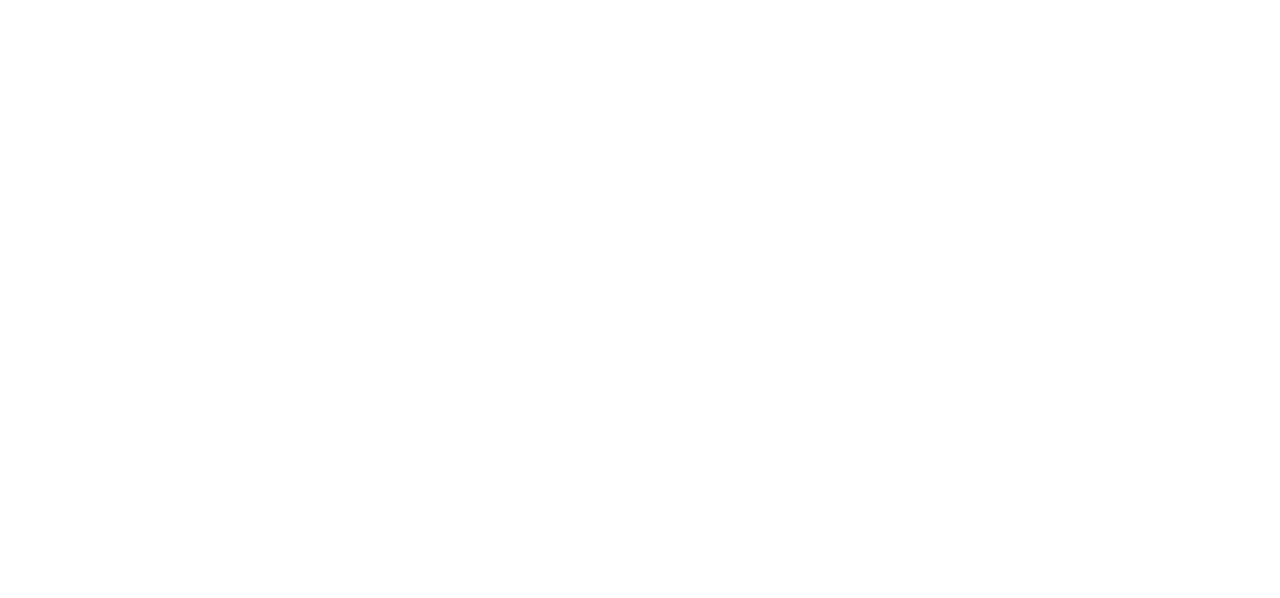
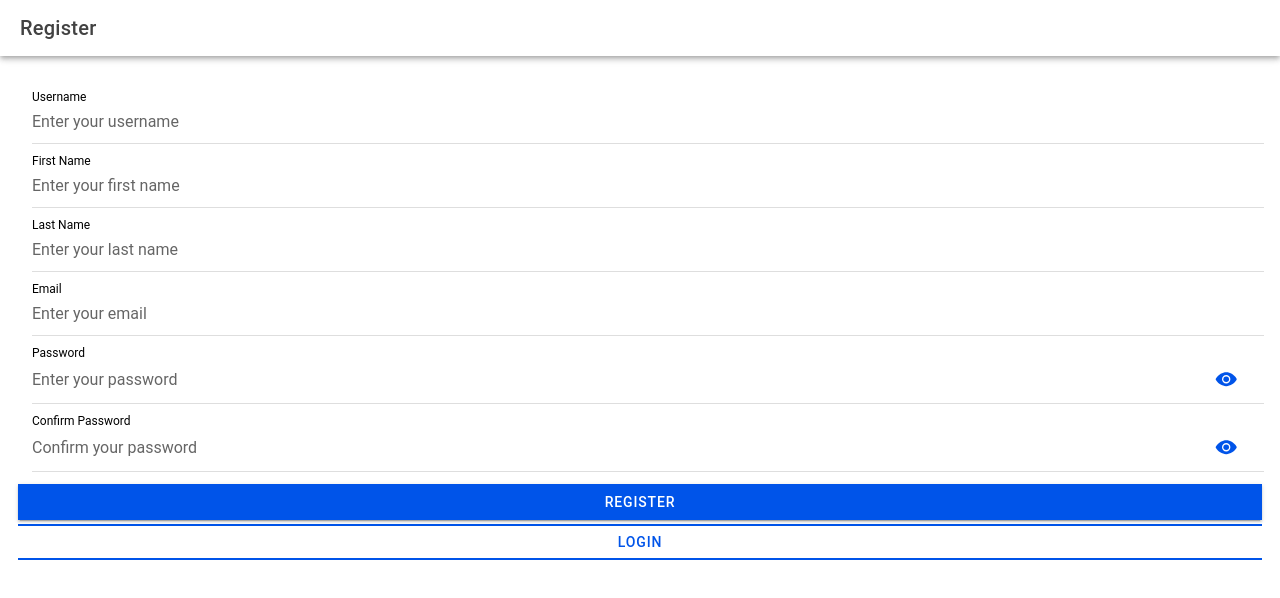
Before and after one commit to JustJhong609/it35-lab, a React (Vite) app: page /register in a window 1280 px wide. Shown: the top 598 px of the page. Built offline with nearby package versions, Linux system fonts and the light colour scheme.

Commit message:
Added a popup (alert dialog)

```diff
--- a/src/App.tsx
+++ b/src/App.tsx
@@ -33,6 +33,7 @@ import '@ionic/react/css/palettes/dark.system.css';
 import './theme/variables.css';
 import Login from './pages/Login';
 import Menu from './pages/Menu';
+import Register from './pages/Register';
 
 setupIonicReact();
 
@@ -41,6 +42,7 @@ const App: React.FC = () => (
     <IonReactRouter>
       <IonRouterOutlet>
       <Route exact path="/it35-lab" component={Login} />
+      <Route exact path="/register" component={Register} />
       <Route path="/it35-lab/app" component={Menu} />
         </IonRouterOutlet>
     </IonReactRouter>
--- a/src/pages/Login.tsx
+++ b/src/pages/Login.tsx
@@ -9,19 +9,19 @@ import {
   IonTitle,
   IonToolbar,
   useIonRouter,
-  IonIcon
-} from '@ionic/react';
-import { eye, eyeOff } from 'ionicons/icons';
-import { useState } from 'react';
+  IonIcon,
+} from "@ionic/react";
+import { eye, eyeOff } from "ionicons/icons";
+import { useState } from "react";
 
 const Login: React.FC = () => {
   const navigation = useIonRouter();
-  const [email, setEmail] = useState('');
-  const [password, setPassword] = useState('');
+  const [email, setEmail] = useState("");
+  const [password, setPassword] = useState("");
   const [showPassword, setShowPassword] = useState(false);
 
   const doLogin = () => {
-    navigation.push('/it35-lab/app', 'forward', 'replace');
+    navigation.push("/it35-lab/app", "forward", "replace");
   };
 
   return (
@@ -49,7 +49,7 @@ const Login: React.FC = () => {
           <IonItem className="input-field">
             <IonLabel position="stacked">Password</IonLabel>
             <IonInput
-              type={showPassword ? 'text' : 'password'}
+              type={showPassword ? "text" : "password"}
               placeholder="Enter your password"
               value={password}
               onIonInput={(e) => setPassword(e.detail.value!)}
@@ -67,9 +67,14 @@ const Login: React.FC = () => {
           <IonButton expand="full" className="login-btn" onClick={doLogin}>
             Login
           </IonButton>
-
           <p className="register-link">
-            Way account? Hala Lupad <a href="it35-lab/register">Sign up</a>
+            Way account? Hala Lupad{" "}
+            <span
+              style={{ color: "blue", cursor: "pointer", fontWeight: "bold" }}
+              onClick={() => navigation.push("/register", "forward")}
+            >
+              Sign up
+            </span>
           </p>
         </div>
       </IonContent>
--- a/src/pages/Register.tsx
+++ b/src/pages/Register.tsx
@@ -1,45 +1,158 @@
 import {
   IonButton,
-    IonButtons,
   IonContent,
   IonHeader,
   IonInput,
   IonInputPasswordToggle,
   IonItem,
   IonList,
-      IonMenuButton,
   IonPage,
   IonTitle,
-      IonToolbar
+  IonToolbar,
+  IonLabel,
+  IonText,
+  IonAlert,
+  useIonRouter
 } from '@ionic/react';
+import { useState } from 'react';
 
 const Register: React.FC = () => {
+const navigation = useIonRouter(); // Ionic Router for navigation
+
+// State to manage form inputs
+const [username, setUsername] = useState('');
+const [firstName, setFirstName] = useState('');
+const [lastName, setLastName] = useState('');
+const [email, setEmail] = useState('');
+const [password, setPassword] = useState('');
+const [confirmPassword, setConfirmPassword] = useState('');
+
+// State for error messages
+const [error, setError] = useState('');
+
+// State for success alert
+const [showSuccessAlert, setShowSuccessAlert] = useState(false);
+
+// Function to handle form submission
+const handleRegister = () => {
+  if (!username || !firstName || !lastName || !email || !password || !confirmPassword) {
+    setError('All fields are required.');
+    return;
+  }
+
+  if (password !== confirmPassword) {
+    setError('Passwords do not match.');
+    return;
+  }
+
+  setError(''); // Clear errors if validation passes
+
+  // Show success alert
+  setShowSuccessAlert(true);
+};
+
+// Function to handle success alert dismissal and redirect to home page
+const handleSuccessDismiss = () => {
+  setShowSuccessAlert(false);
+  navigation.push('/it35-lab', 'root'); // Redirect to home page
+};
 
 return (
   <IonPage>
+    {/* Header Section */}
     <IonHeader>
       <IonToolbar>
         <IonTitle>Register</IonTitle>
       </IonToolbar>
     </IonHeader>
+
+    {/* Registration Form */}
+    <IonContent className="ion-padding">
       <IonList>
         <IonItem>
-        <IonInput type="email" label="Email:"  value=""></IonInput>
+          <IonLabel position="stacked">Username</IonLabel>
+          <IonInput
+            type="text"
+            placeholder="Enter your username"
+            value={username}
+            onIonInput={(e) => setUsername(e.detail.value!)}
+          />
         </IonItem>
-    <IonInput type="password" label="Password:" value="">
-      <IonInputPasswordToggle slot="end"></IonInputPasswordToggle>
+
+        <IonItem>
+          <IonLabel position="stacked">First Name</IonLabel>
+          <IonInput
+            type="text"
+            placeholder="Enter your first name"
+            value={firstName}
+            onIonInput={(e) => setFirstName(e.detail.value!)}
+          />
+        </IonItem>
+
+        <IonItem>
+          <IonLabel position="stacked">Last Name</IonLabel>
+          <IonInput
+            type="text"
+            placeholder="Enter your last name"
+            value={lastName}
+            onIonInput={(e) => setLastName(e.detail.value!)}
+          />
+        </IonItem>
+
+        <IonItem>
+          <IonLabel position="stacked">Email</IonLabel>
+          <IonInput
+            type="email"
+            placeholder="Enter your email"
+            value={email}
+            onIonInput={(e) => setEmail(e.detail.value!)}
+          />
+        </IonItem>
+
+        <IonItem>
+          <IonLabel position="stacked">Password</IonLabel>
+          <IonInput
+            type="password"
+            placeholder="Enter your password"
+            value={password}
+            onIonInput={(e) => setPassword(e.detail.value!)}
+          >
+            <IonInputPasswordToggle slot="end" />
           </IonInput>
-    <IonInput type="password" label="Confirm Password:" value="">
-      <IonInputPasswordToggle slot="end"></IonInputPasswordToggle>
+        </IonItem>
+
+        <IonItem>
+          <IonLabel position="stacked">Confirm Password</IonLabel>
+          <IonInput
+            type="password"
+            placeholder="Confirm your password"
+            value={confirmPassword}
+            onIonInput={(e) => setConfirmPassword(e.detail.value!)}
+          >
+            <IonInputPasswordToggle slot="end" />
           </IonInput>
+        </IonItem>
       </IonList>
-        <IonContent className='ion-padding'>
-            <IonButton fill="solid">
+
+      {/* Error Message Display */}
+      {error && <IonText color="danger"><p>{error}</p></IonText>}
+
+      {/* Register and Login Buttons */}
+      <IonButton expand="full" fill="solid" onClick={handleRegister}>
         Register
       </IonButton>
-            <IonButton fill="outline">
+      <IonButton expand="full" fill="outline" onClick={() => navigation.push('/login', 'back')}>
         Login
       </IonButton>
+
+      {/* Success Alert */}
+      <IonAlert
+        isOpen={showSuccessAlert}
+        onDidDismiss={handleSuccessDismiss}
+        header="Success"
+        message="Registration Complete!"
+        buttons={["OK"]}
+      />
     </IonContent>
   </IonPage>
 );
```
Lines whose indentation alone changed are shown as unchanged.
